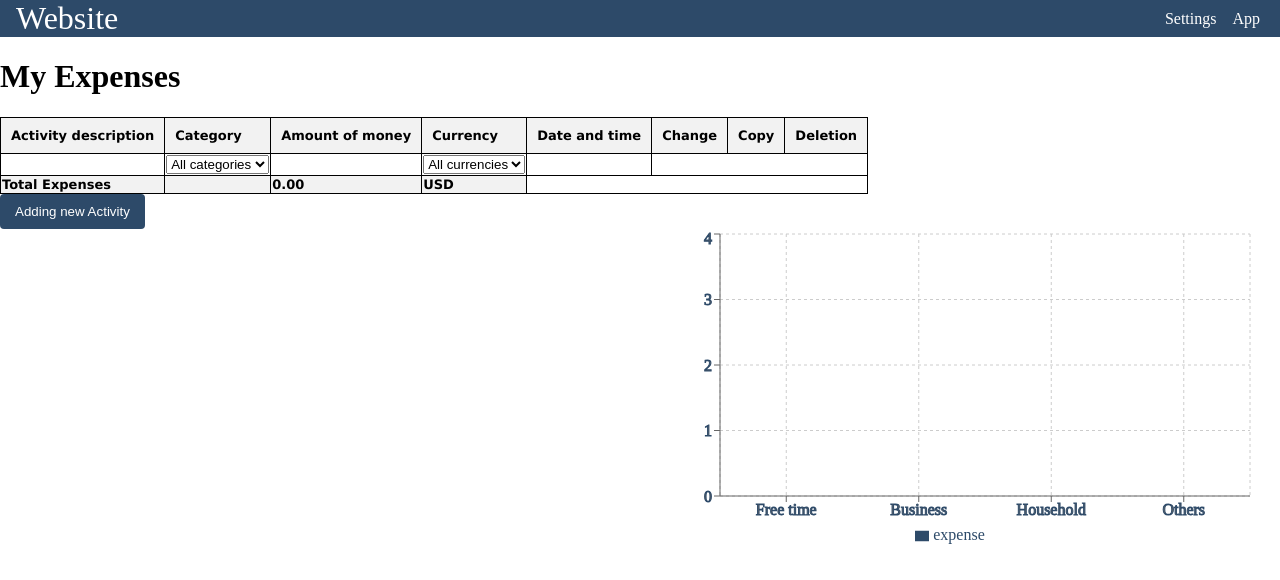
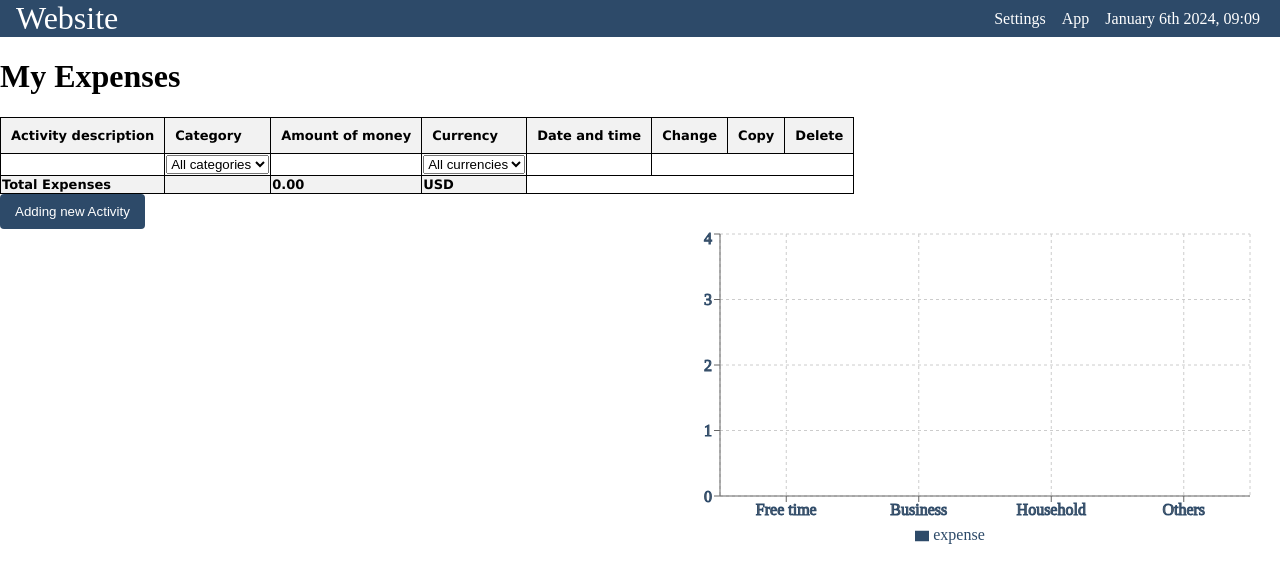
Before and after one commit to Mechazzz/Expense_Tracker, a React (Vite) app: page / in a window 1280 px wide. Shown: the top 580 px of the page. Built offline with nearby package versions, Linux system fonts and the light colour scheme.

Commit message:
Deletion name has been changed to Delete in Expenses.  Adding real-time to the Navbar component.

```diff
--- a/package.json
+++ b/package.json
@@ -16,6 +16,7 @@
     "@fortawesome/free-solid-svg-icons": "^6.5.1",
     "@fortawesome/react-fontawesome": "^0.2.0",
     "@hookform/resolvers": "^3.3.4",
+    "moment-timezone": "^0.5.44",
     "react": "^18.2.0",
     "react-dom": "^18.2.0",
     "react-hook-form": "^7.49.2",
--- a/src/Components/Expenses.tsx
+++ b/src/Components/Expenses.tsx
@@ -35,7 +35,7 @@ const Expenses = ({ activities, onDelete, onEdit, onCopy }: Props) => {
             <th>Date and time</th>
             <th>Change</th>
             <th>Copy</th>
-            <th>Deletion</th>
+            <th>Delete</th>
           </tr>
           <tr>
             <td></td>
--- a/src/Components/Navbar.tsx
+++ b/src/Components/Navbar.tsx
@@ -1,6 +1,20 @@
 import "../Styling/Navbar.css";
+import { useState, useEffect } from "react";
+import moment from "moment-timezone";
 
 const Navbar = () => {
+  const [currentDateAndTime, setCurrentDateAndTime] = useState(
+    moment().format("MMMM Do YYYY, HH:mm")
+  );
+  const updateTime = () => {
+    setCurrentDateAndTime(moment().format("MMMM Do YYYY, HH:mm"));
+  };
+  useEffect(() => {
+    const interval = setInterval(updateTime, 1000);
+
+    return () => clearInterval(interval);
+  }, []);
+
   return (
     <nav className="navbar">
       <a href="/" className="title">
@@ -13,6 +27,9 @@ const Navbar = () => {
         <li className="website">
           <a href="/app">App</a>
         </li>
+        <li>
+          <div>{currentDateAndTime}</div>
+        </li>
       </ul>
     </nav>
   );
```
Also changed, not shown: 1 other file (tests, documents, lock files or other folders).
